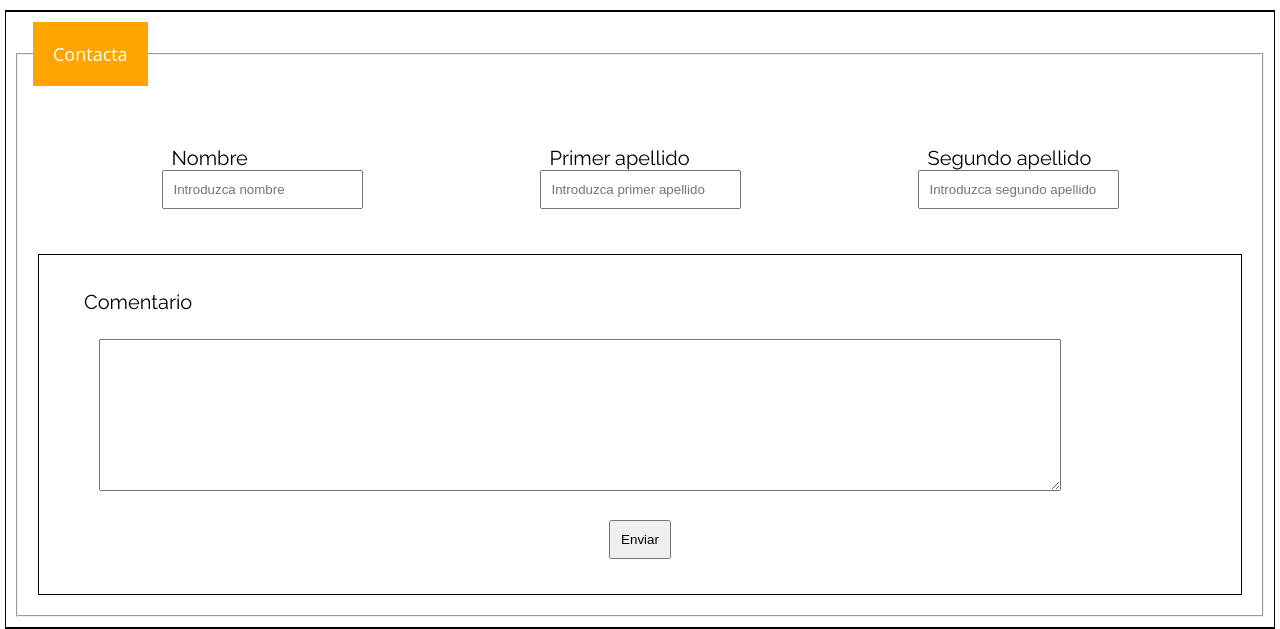
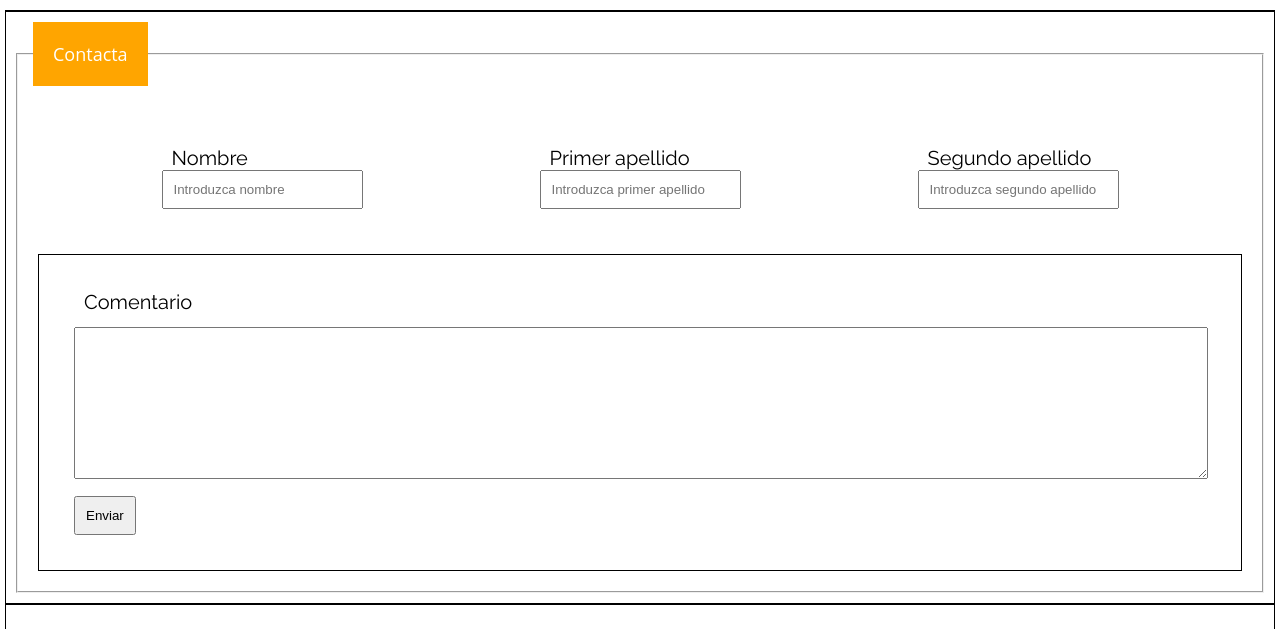
Before and after one commit to issupl/Curriculum, a plain HTML site: page src/index.html in a window 1280 px wide. Shown: the part 1359-1988 px from the top of the page. Drawn offline with nearby package versions, Linux system fonts and the light colour scheme; a web font is replaced by a local one.

Commit message:
Columna: Tocando elfooter 'textarea' y divnth-child(3)

```diff
--- a/src/css/elfooter.css
+++ b/src/css/elfooter.css
@@ -41,7 +41,7 @@ footer section {
       footer section form fieldset > div:nth-child(3){
         border: 1px solid black;
         display: flex;
-        flex-direction: row;
+        flex-direction: column;
 
       }
       footer section form fieldset > div input{
@@ -51,7 +51,8 @@ footer section {
       }
      /*... tengo que mirar width para poner 100% ...*/
         footer section form fieldset div div textarea{
-          margin: 25px;
-          /*width: 100%;*/
-          width:75vw;
+
+          width: 100%;
+          margin-top: 1em;
+          margin-bottom: 1em;
         }
```
